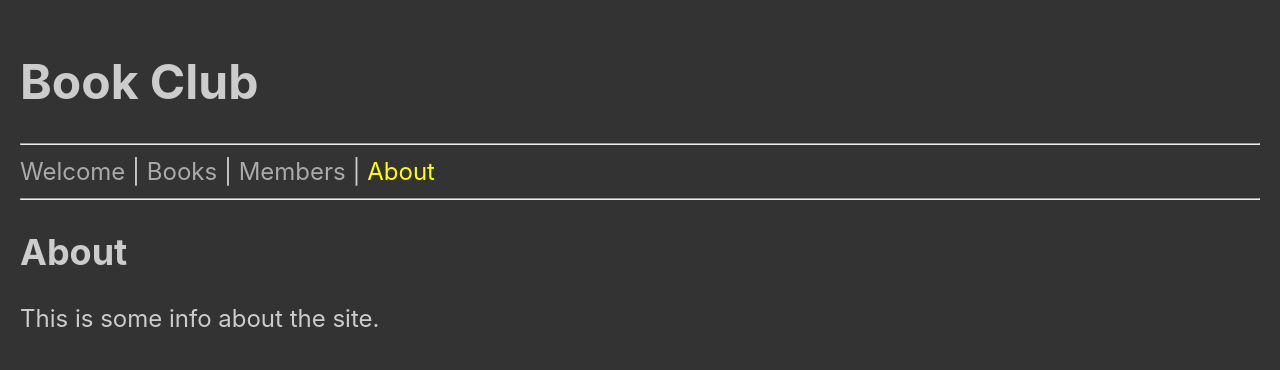
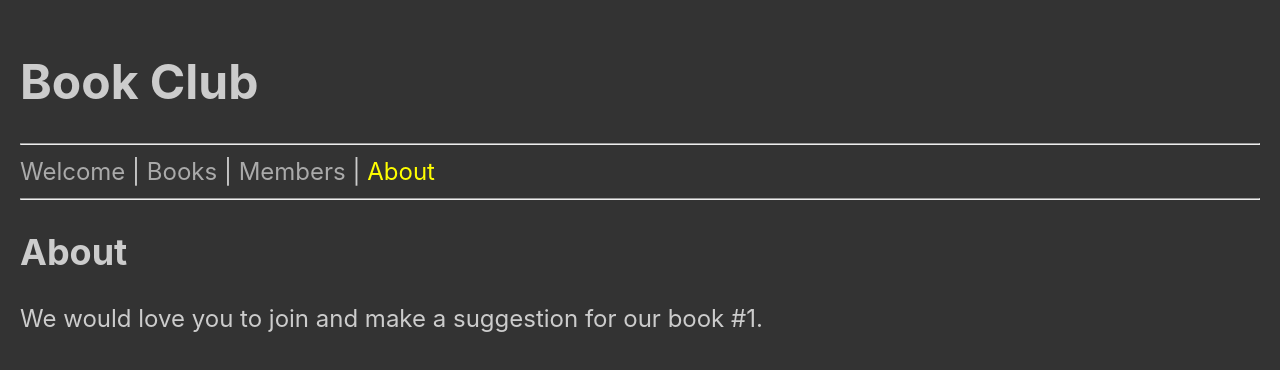
Before and after one commit to edwardtanguay/live-coding-advanced-react-usecontext-react-router, a React (Vite) app: page /about in a window 1280 px wide. Shown: the top 370 px of the page. Built offline with nearby package versions, Linux system fonts and the light colour scheme; no server answers.

Commit message:
books in three pages

```diff
--- a/src/App.jsx
+++ b/src/App.jsx
@@ -31,7 +31,7 @@ function App() {
 				<Route path="/welcome" element={<PageWelcome books={books} />} />
 				<Route path="/books" element={<PageBooks books={books} />} />
 				<Route path="/members" element={<PageMembers />} />
-				<Route path="/about" element={<PageAbout />} />
+				<Route path="/about" element={<PageAbout books={books} />} />
 				<Route path="/" element={<Navigate to="/welcome" replace />}/>
 			</Routes>
 		</div>
--- a/src/pages/PageAbout.jsx
+++ b/src/pages/PageAbout.jsx
@@ -1,8 +1,8 @@
-export const PageAbout = () => {
+export const PageAbout = ({books}) => {
 	return (
 		<div className="page_about">
 			<h2>About</h2>
-			<p>This is some info about the site.</p>
+			<p>We would love you to join and make a suggestion for our book #{books.length + 1}.</p>
 		</div>
 	)
 }
```
